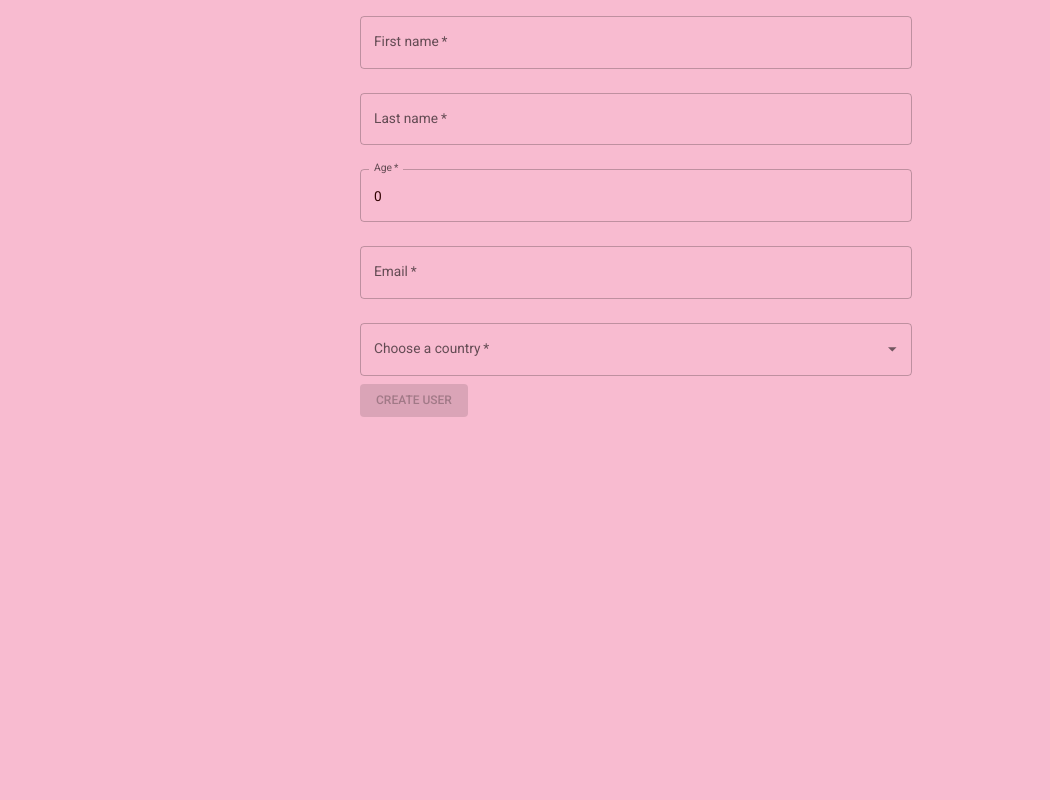
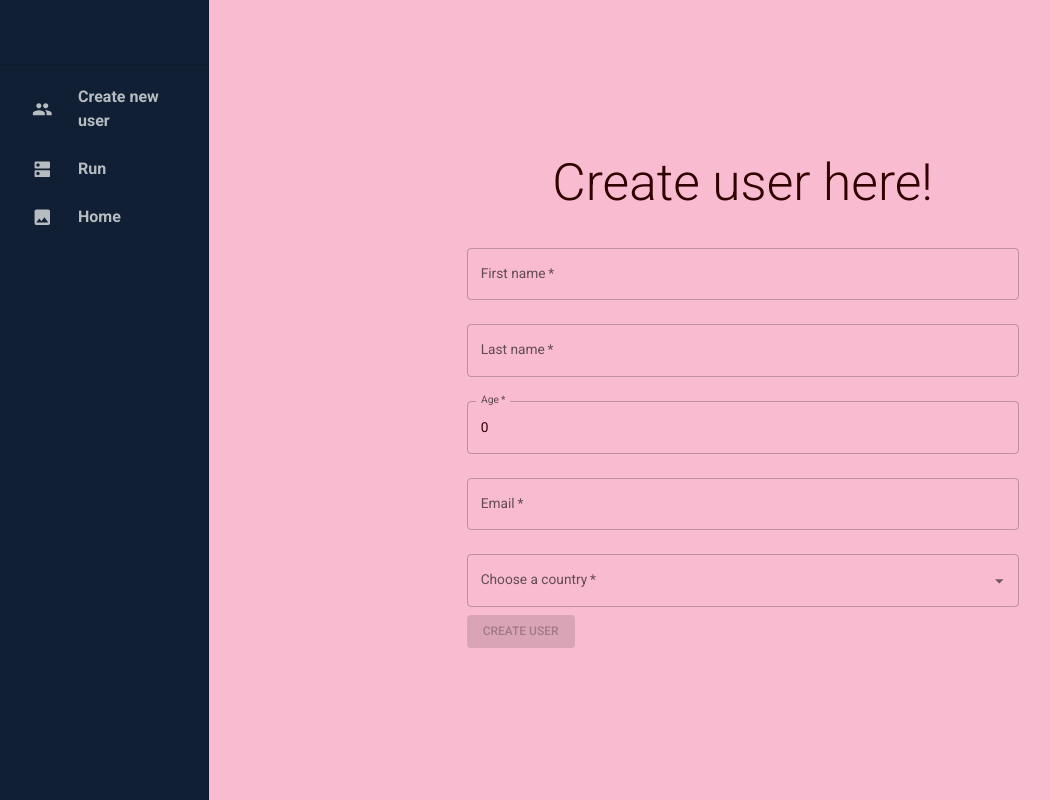
Before and after one commit to tyler-durden-0/test-nextjs-nestjs-mui-mongo, a Next.js app in the folder frontend/: page /create-user in a window 1280 px wide. Shown: the whole page, without its empty margins (4-1054 px from the left). Built offline with nearby package versions, Linux system fonts and the light colour scheme.

Commit message:
feat: added navbar and fixed problem with grid

```diff
--- /dev/null
+++ b/frontend/app/components/navbar/Navbar.tsx
@@ -0,0 +1,47 @@
+'use client'
+import React from 'react'
+import Drawer from '@mui/material/Drawer';
+import Toolbar from '@mui/material/Toolbar';
+import List from '@mui/material/List';
+import Divider from '@mui/material/Divider';
+import ListItem from '@mui/material/ListItem';
+import ListItemIcon from '@mui/material/ListItemIcon';
+import ListItemText from '@mui/material/ListItemText';
+import { navbarStyles } from './styles';
+import { useRouter } from 'next/navigation';
+import { mainNavbarItems } from './consts/navbarItems';
+
+const Navbar = () => {
+    const router = useRouter();
+
+    return (
+        <Drawer
+          sx={navbarStyles.drawer}
+          variant="permanent"
+          anchor="left"
+      >
+        <Toolbar />
+        <Divider />
+        <List>
+          {mainNavbarItems.map((item, index) => (
+            <ListItem
+                key={item.id}
+                onClick={() => router.push(item.route)}
+            >
+              <ListItemIcon
+                sx={navbarStyles.icons}
+              >
+                {item.icon}
+              </ListItemIcon>
+              <ListItemText
+                sx={navbarStyles.text}
+                primary={item.label}
+              />
+            </ListItem>
+          ))}
+        </List>
+      </Drawer>
+    );
+};
+
+export default Navbar
--- /dev/null
+++ b/frontend/app/components/navbar/consts/navbarItems.tsx
@@ -0,0 +1,64 @@
+import PeopleIcon from '@mui/icons-material/People';
+import ImageIcon from '@mui/icons-material/Image';
+import PublicIcon from '@mui/icons-material/Public';
+import SettingsEthernetIcon from '@mui/icons-material/SettingsEthernet';
+import SettingsInputComponentIcon from '@mui/icons-material/SettingsInputComponent';
+import DnsIcon from '@mui/icons-material/Dns';
+
+export const mainNavbarItems = [
+    {
+        id: 0,
+        icon: <PeopleIcon />,
+        label: 'Create new user',
+        route: '/create-user',
+    },
+    {
+        id: 1,
+        icon: <DnsIcon />,
+        label: 'Run',
+        route: '/run',
+    },
+    {
+        id: 2,
+        icon: <ImageIcon />,
+        label: 'Home',
+        route: '/',
+    },
+
+    // {
+    //     id: 0,
+    //     icon: <PeopleIcon />,
+    //     label: 'Authentication',
+    //     route: 'authentication',
+    // },
+    // {
+    //     id: 1,
+    //     icon: <DnsIcon />,
+    //     label: 'Database',
+    //     route: 'database',
+    // },
+    // {
+    //     id: 2,
+    //     icon: <ImageIcon />,
+    //     label: 'Storage',
+    //     route: 'storage',
+    // },
+    // {
+    //     id: 3,
+    //     icon: <PublicIcon />,
+    //     label: 'Hosting',
+    //     route: 'hosting',
+    // },
+    // {
+    //     id: 4,
+    //     icon: <SettingsEthernetIcon />,
+    //     label: 'Functions',
+    //     route: 'functions',
+    // },
+    // {
+    //     id: 5,
+    //     icon: <SettingsInputComponentIcon />,
+    //     label: 'Machine learning',
+    //     route: 'machine-learning',
+    // },
+]
--- /dev/null
+++ b/frontend/app/components/navbar/styles.ts
@@ -0,0 +1,30 @@
+export const navbarStyles = {
+    drawer: {
+        // width: 320,
+        // flexShrink: 0,
+        '& .MuiDrawer-paper': {
+            // width: 320,
+            width: '100%',
+            position: 'relative',
+            height: '100vh',
+            boxSizing: 'border-box',
+            backgroundColor: '#101F33',
+            color: 'rgba(255, 255, 255, 0.7)',
+        },
+        '& .Mui-selected': {
+            color: 'red',
+        },
+    },
+    icons: {
+        color: 'rgba(255, 255, 255, 0.7)!important',
+        marginLeft: '20px',
+    },
+    text: {
+        '& span': {
+            marginLeft: '-10px',
+            fontWeight: '600',
+            fontSize: '16px',
+            cursor: 'default',
+        }
+    },
+};
--- a/frontend/app/create-user/page.tsx
+++ b/frontend/app/create-user/page.tsx
@@ -1,7 +1,7 @@
 /* eslint-disable @next/next/no-img-element */
-"use client"
+'use client'
 import {useState, useEffect, useCallback} from 'react';
-import {Button, TextField, Container, Autocomplete, Box } from '@mui/material';
+import {Button, TextField, Container, Autocomplete, Box, Typography } from '@mui/material';
 import {countries} from '../../constants/contries';
 import isEmail from 'validator/lib/isEmail';
 
@@ -113,10 +113,6 @@ export default function CreateUser() {
     }
 
     useEffect(() => {
-        // console.log('formData', formData)
-        // console.log('isAnyFieldFalsy()', isAnyFieldFalsy())
-        // console.log('!isAnyError()', !isAnyError())
-
         //check disable button for request
         if(!isAnyFieldFalsy() && !isAnyError()) {
           setDisableButton(false);
@@ -124,10 +120,6 @@ export default function CreateUser() {
           setDisableButton(true);
         }
     }, [formData, isAnyError, isAnyFieldFalsy])
-
-    // useEffect(() => {
-    //     console.log('formDataErrors', formDataErrors)
-    // }, [formDataErrors])
 
     const handleSubmit = (event: any) => {
         event.preventDefault();
@@ -143,8 +135,15 @@ export default function CreateUser() {
 
     return (
         <>
-            <Container maxWidth="sm">
+            <Container maxWidth="sm" style={{
+                height: '100vh',
+                display: 'flex',
+                alignItems: 'center',
+            }}>
                 <form onSubmit={handleSubmit}>
+                    <Typography align="center" variant="h2" gutterBottom>
+                        Create user here!
+                    </Typography>
                     <TextField
                         label="First name"
                         name={FormDataFields.FIRST_NAME}
--- a/frontend/app/layout.tsx
+++ b/frontend/app/layout.tsx
@@ -1,4 +1,7 @@
+  "use client"
   import ThemeRegistry from "@/theme/ThemeRegistry";
+  import Navbar from "@/app/components/navbar/Navbar";
+  import Grid from '@mui/material/Grid';
   // import "./globals.css";
   import { Inter } from "next/font/google";
 
@@ -17,7 +20,16 @@ export default function RootLayout({
     return (
       <html lang="en">
         <ThemeRegistry>
-        <body className={inter.className}>{children}</body>
+          <body className={inter.className}>
+            <Grid container>
+              <Grid item xs={2}>
+                <Navbar />
+              </Grid>
+              <Grid item xs={10}>
+                {children}
+              </Grid>
+            </Grid>
+          </body>
         </ThemeRegistry>
       </html>
     );
--- a/frontend/app/page.tsx
+++ b/frontend/app/page.tsx
@@ -1,8 +1,7 @@
-"use client";
-
+"use client"
 import Image from "next/image";
 import styles from "./page.module.css";
-import { Typography } from "@mui/material";
+import { Grid, Typography } from "@mui/material";
 
 export default function Home() {
   return (
--- a/frontend/package.json
+++ b/frontend/package.json
@@ -11,6 +11,7 @@
   "dependencies": {
     "@emotion/react": "^11.11.1",
     "@emotion/styled": "^11.11.0",
+    "@mui/icons-material": "^5.14.13",
     "@mui/material": "^5.13.5",
     "@types/node": "20.3.1",
     "@types/react": "18.2.12",
--- a/frontend/tsconfig.json
+++ b/frontend/tsconfig.json
@@ -23,6 +23,6 @@
       "@/*": ["./*"]
     }
   },
-  "include": ["next-env.d.ts", "**/*.ts", "**/*.tsx", ".next/types/**/*.ts"],
+  "include": ["next-env.d.ts", "**/*.ts", "**/*.tsx", ".next/types/**/*.ts", "app/components/navbar/consts/navbarItems.tsx"],
   "exclude": ["node_modules"]
 }
```
Also changed, not shown: frontend/app/run/page.tsx (+9 -9 lines), 1 other file (tests, documents, lock files or other folders). Lines whose indentation alone changed are shown as unchanged.
